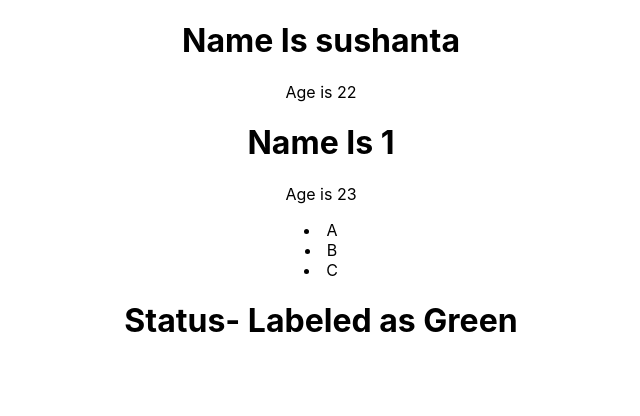
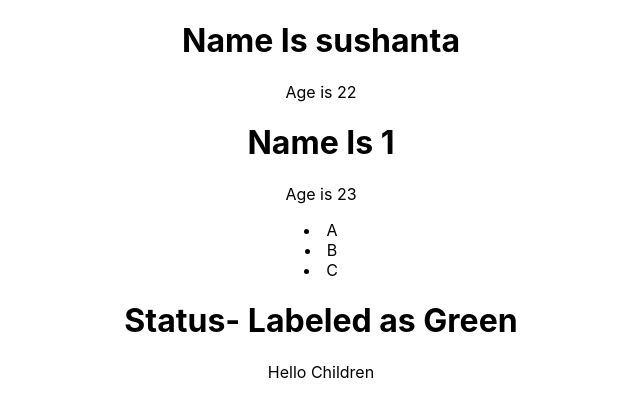
Before and after one commit to sushantagupta007/BasicTS, a React (Create React App) app in the folder my-app/: page / in a window 1280 px wide. Shown: the top 416 px of the page, without its empty margins (319-959 px from the left). Built offline with nearby package versions, Linux system fonts and the light colour scheme.

Commit message:
Children is also a prop

```diff
--- a/my-app/src/App.tsx
+++ b/my-app/src/App.tsx
@@ -2,6 +2,7 @@ import React from "react";
 import "./App.css";
 import AdvancedProps from "./component/AdvancedProps";
 import ArrayList from "./component/ArrayList";
+import Heading from "./component/Heading";
 import Users from "./component/Users";
 
 const nameList = [{ name: "A" }, { name: "B" }, { name: "C" }];
@@ -12,6 +13,7 @@ function App() {
       <Users name={1} age={23} />
       <ArrayList names={nameList} />
       <AdvancedProps status="completed" />
+      <Heading> Hello Children </Heading>
     </div>
   );
 }
--- /dev/null
+++ b/my-app/src/component/Heading.tsx
@@ -0,0 +1,10 @@
+import React from "react";
+
+type HeadingProp = {
+  children: string;
+};
+const Heading = (props: HeadingProp) => {
+  return <div>{props.children}</div>;
+};
+
+export default Heading;
```
